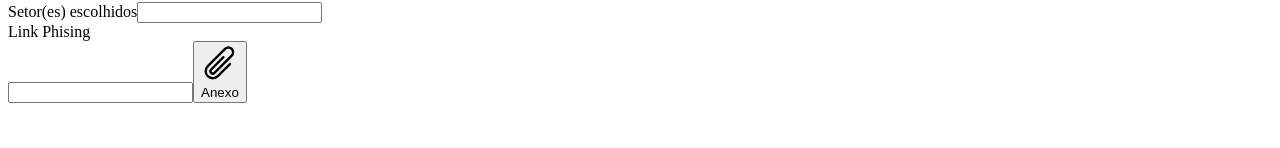
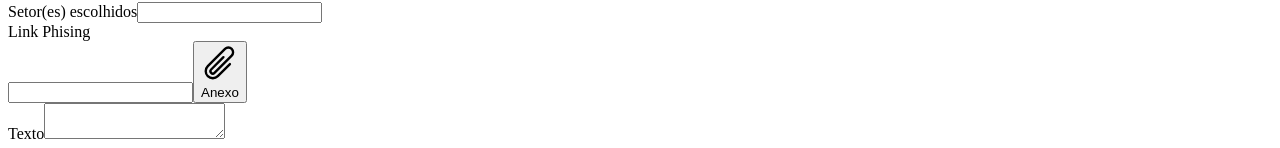
Before and after one commit to cfrans/Projeto-Integrador-FatecID-4Sem, a React (Vite) app in the folder frontend/: page /create in a window 1280 px wide. Shown: the part 7478-7626 px from the top of the page. Before the commit the page ends 7589 px from the top, so only its background shows below. Built offline with nearby package versions, Linux system fonts and the light colour scheme; the HTML template or start-up script is replaced by a standard one.

Commit message:
Add Textarea component and integrate into ModelsPage for email text input

```diff
--- /dev/null
+++ b/frontend/src/components/ui/textarea.jsx
@@ -0,0 +1,19 @@
+import * as React from "react"
+
+import { cn } from "@/lib/utils"
+
+const Textarea = React.forwardRef(({ className, ...props }, ref) => {
+  return (
+    <textarea
+      className={cn(
+        "flex min-h-[80px] w-full rounded-md border border-input bg-background px-3 py-2 text-sm ring-offset-background placeholder:text-muted-foreground focus-visible:outline-none focus-visible:ring-2 focus-visible:ring-ring focus-visible:ring-offset-2 disabled:cursor-not-allowed disabled:opacity-50",
+        className
+      )}
+      ref={ref}
+      {...props}
+    />
+  )
+})
+Textarea.displayName = "Textarea"
+
+export { Textarea }
--- a/frontend/src/pages/campaigns/index.jsx
+++ b/frontend/src/pages/campaigns/index.jsx
@@ -2,6 +2,7 @@
 import { Card, CardContent } from "@/components/ui/card";
 import { Field, FieldLabel } from "@/components/ui/field";
 import { Input } from "@/components/ui/input";
+import { Textarea } from "@/components/ui/textarea";
 import {
   Select,
   SelectContent,
@@ -38,6 +39,7 @@
   const [chosenSectors, setChosenSectors] = useState([]);
   const [campaignDate, setCampaignDate] = useState("");
   const [linkPhishing, setLinkPhishing] = useState("");
+  const [emailtext, setEmailText] = useState("");
 
   const handleClear = () => {
     setSelectedModel("");
@@ -47,6 +49,7 @@
     setChosenSectors([]);
     setCampaignDate("");
     setLinkPhishing("");
+    setEmailText("");
   };
 
   const handleAddSector = () => {
@@ -148,6 +151,17 @@
             </Field>
           </section>
 
+          <section className="grid gap-4 md:grid-cols-2 xl:grid-cols-1">
+            <Field>
+              <FieldLabel>Texto</FieldLabel>
+              <Textarea
+                value={emailtext}
+                onChange={(e) => setEmailText(e.target.value)}
+                className="h-32"
+              />
+            </Field>
+          </section>
+
         </CardContent>
       </Card>
     </div >
```
